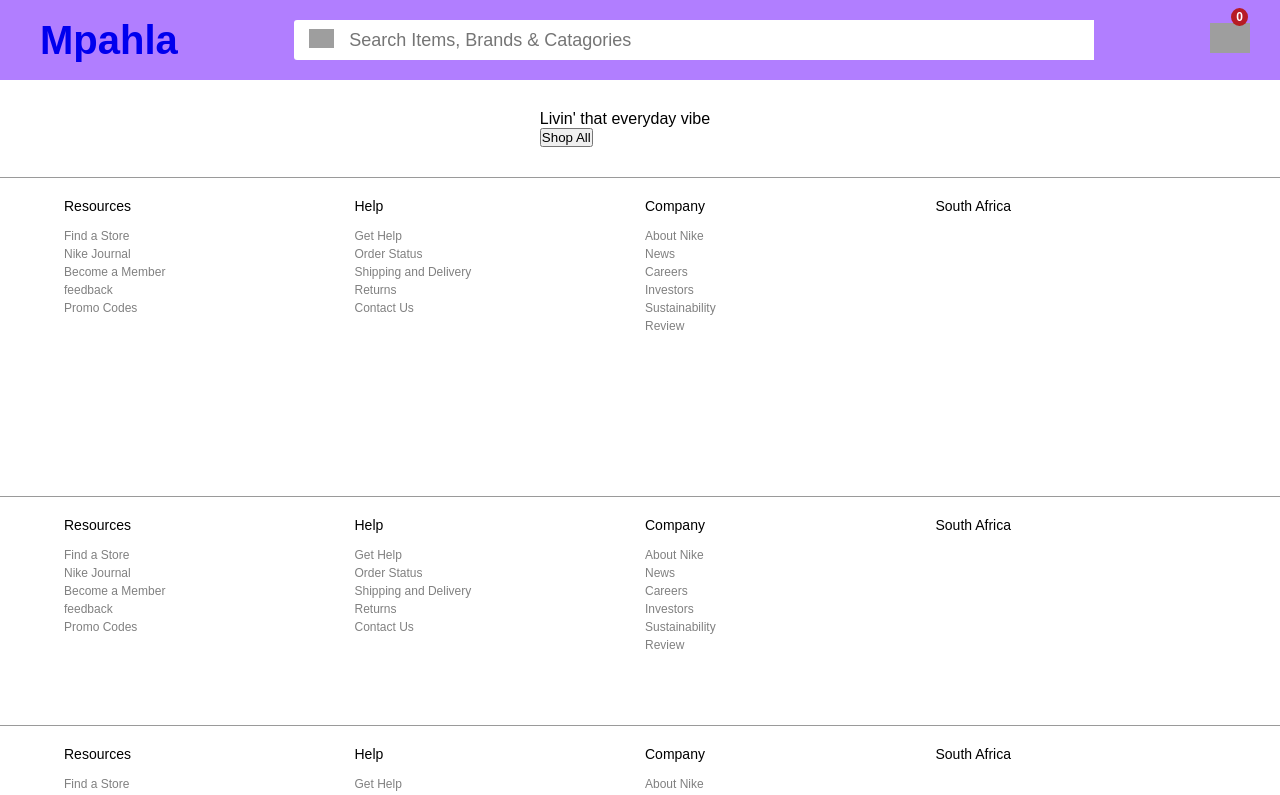
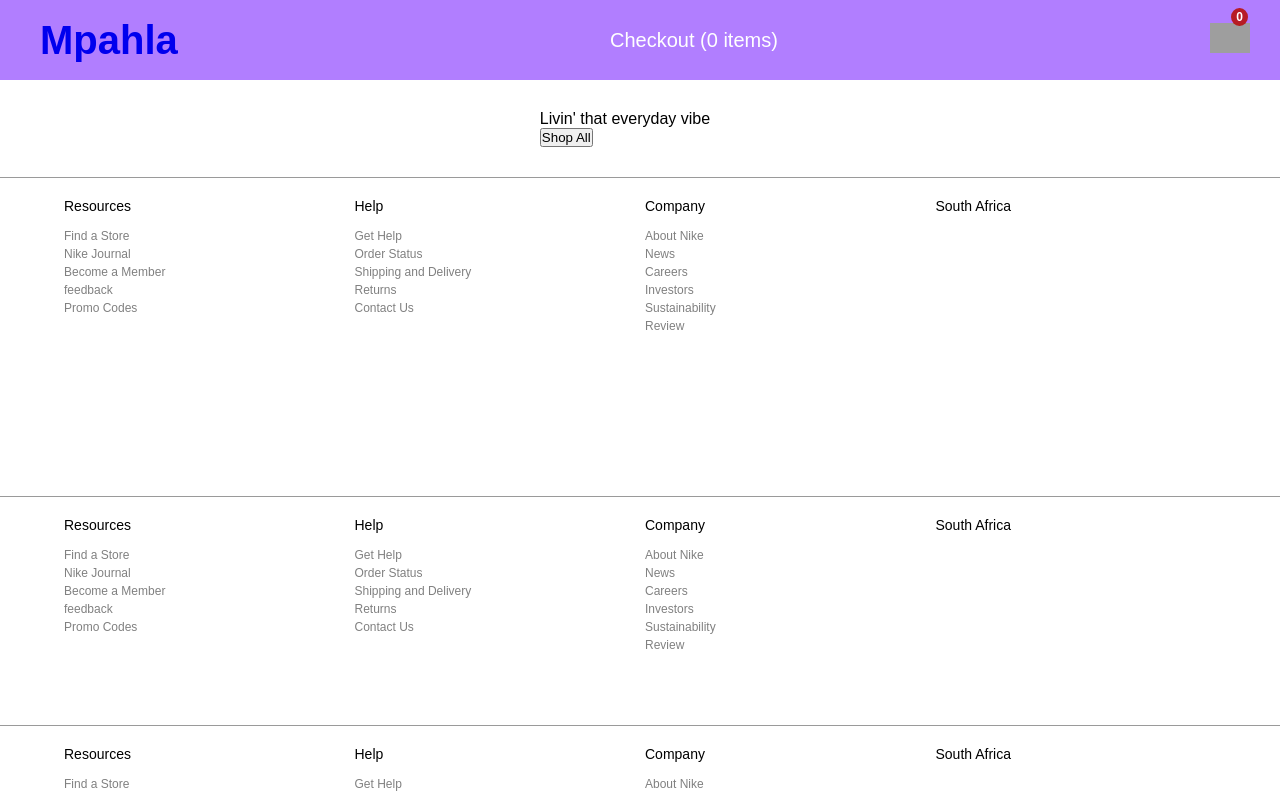
Before and after one commit to BlessingDotDev/mpahla-ecommerce-frontend, a React (Vite) app: page / in a window 1280 px wide. Shown: the top 795 px of the page. Built offline with nearby package versions, Linux system fonts and the light colour scheme; grey boxes are pictures that could not be loaded.

Commit message:
Add CheckoutPage to App

```diff
--- a/src/App.jsx
+++ b/src/App.jsx
@@ -1,6 +1,7 @@
 import { LandingPage } from "./pages/Landing/LandingPage";
 import { HomePage } from "./pages/Home/HomePage"
 import { ItemPage } from "./pages/Item/ItemPage";
+import { CheckoutPage } from "./pages/Checkout/CheckoutPage";
 
 function App() {
   return (
@@ -8,6 +9,7 @@ function App() {
       <LandingPage />
       <HomePage />
       <ItemPage />
+      <CheckoutPage />
     </>
   );
 }
```
